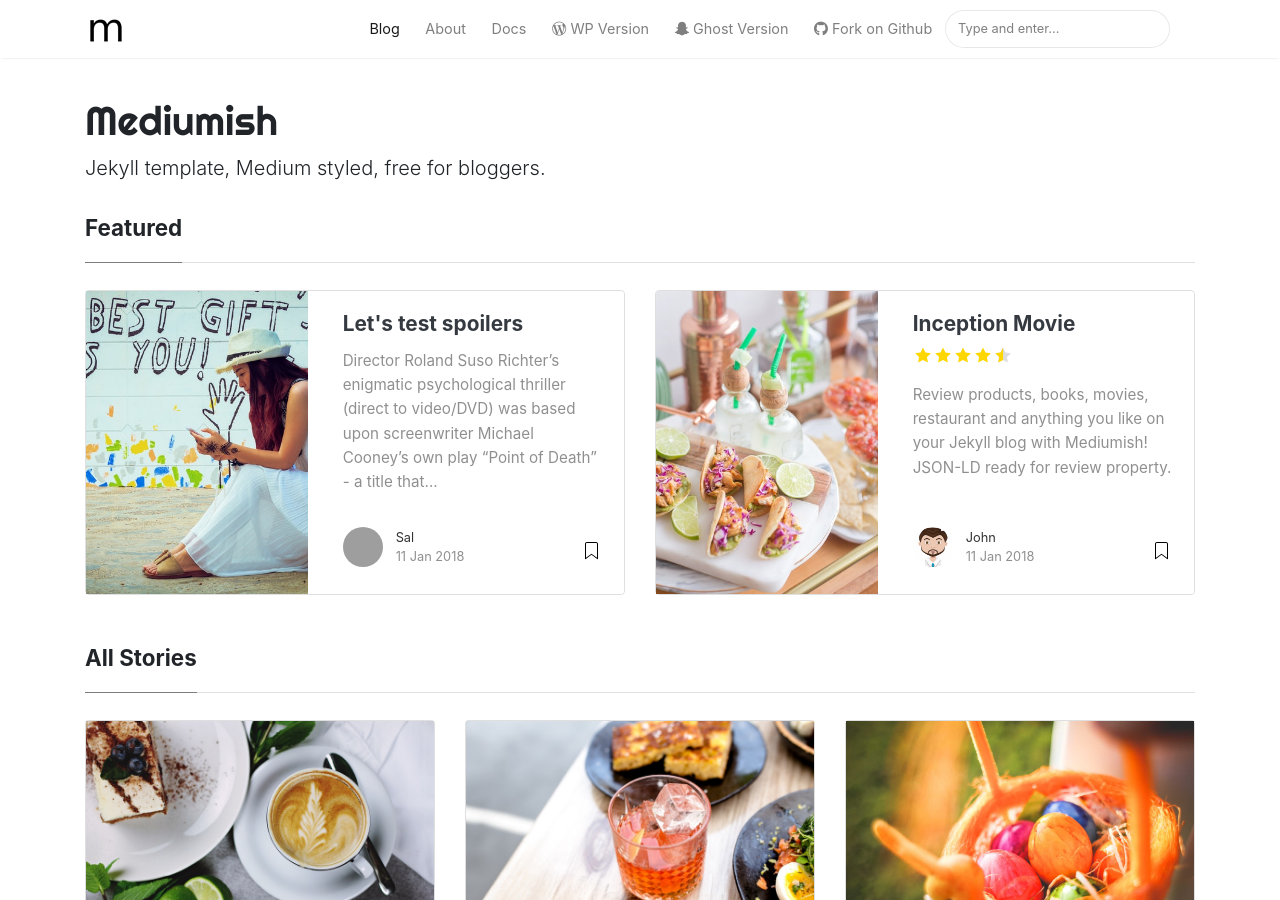
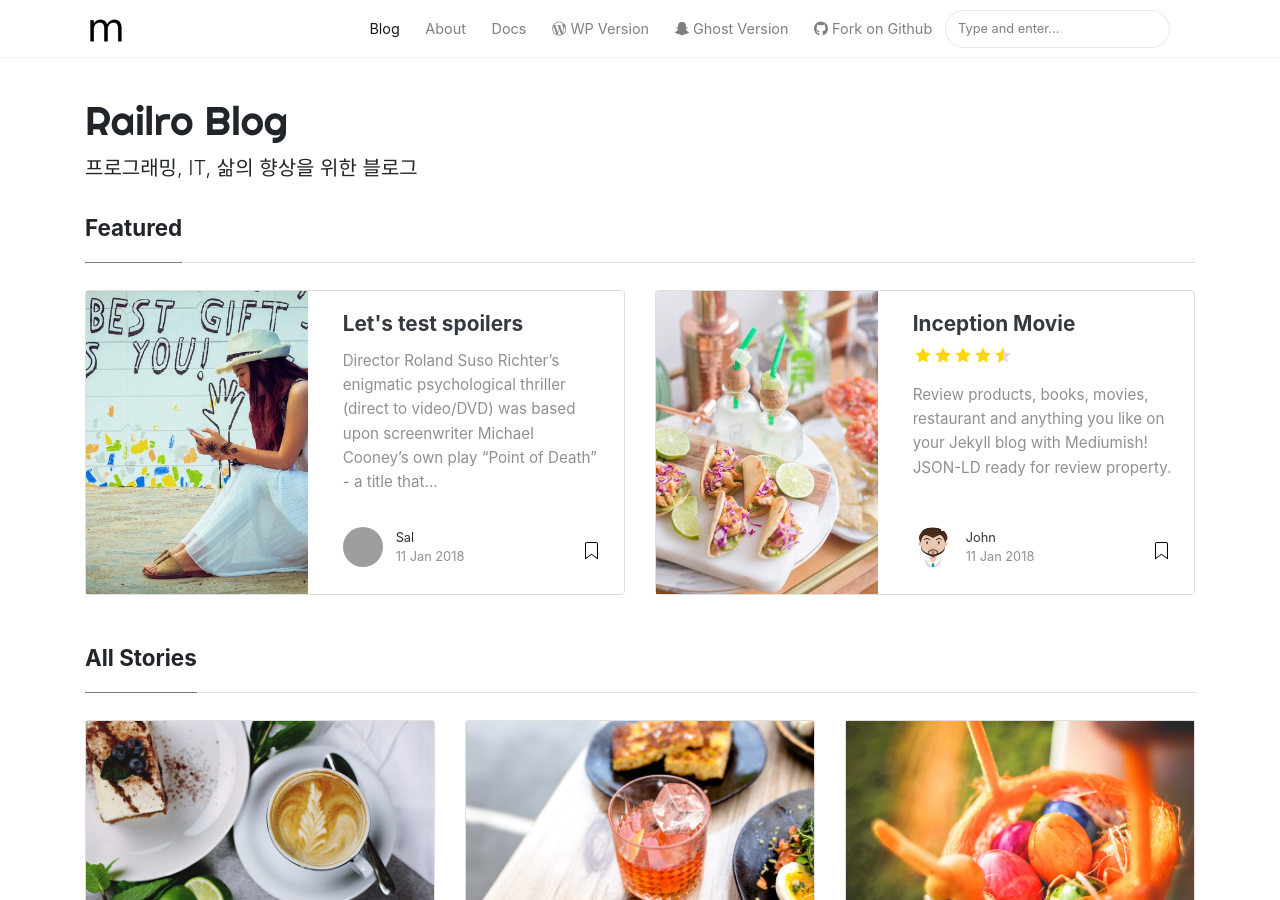
Before and after one commit to railpark/iloblog, a Jekyll site: the page built from index.html, in a window 1280 px wide and 900 px high. Built offline with Jekyll 4.4.1, drawn with Linux system fonts in a browser that asks for light colours; nearby versions of some CDN libraries; the list of posts is cut into pages by our own code; some of the changed text lies outside the part shown; grey boxes are pictures that could not be loaded.

Commit message:
logo&config

```diff
--- a/_config.yml
+++ b/_config.yml
@@ -1,7 +1,7 @@
 # Site
-name: "Mediumish"
-title: "Mediumish"
-description: "Jekyll template, Medium styled, free for bloggers."
+name: "Railro Blog"
+title: "Railro Blog"
+description: "프로그래밍, IT, 삶의 향상을 위한 블로그"
 logo: 'assets/images/logo.png'
 favicon: 'assets/images/logo.png'
 baseurl: https://railpark.github.io/iloblog
@@ -17,9 +17,9 @@ authors:
     name: Sal
     display_name: Sal
     gravatar: e56154546cf4be74e393c62d1ae9f9d4
-    email: wowthemesnet@gmail.com
-    web: https://www.wowthemes.net
-    twitter: https://twitter.com/wowthemesnet
+    email: ebiz4us@naver.com
+    web: https://blog.naver.com/ebiz4us
+    twitter: https://twitter.com/
     description: "Author of Mediumish, a Bootstrap Medium styled template available for WordPress, HTML, Ghost and Jekyll. You are currently previewing Jekyll template demo."
   john:
     name: John
--- a/_layouts/default.html
+++ b/_layouts/default.html
@@ -4,7 +4,7 @@
 <meta charset="utf-8">
 <meta name="viewport" content="width=device-width, initial-scale=1, shrink-to-fit=no">
 
-<link rel="icon" href="{{ site.baseurl }}/assets/images/logo.png">
+<link rel="icon" href="{{ site.baseurl }}/assets/images/logo1.png">
 
 <title>{{ page.title }} | {{site.name}}</title>
 
```
Also changed, not shown: assets/images/logo1.png (added), 3 other files.
